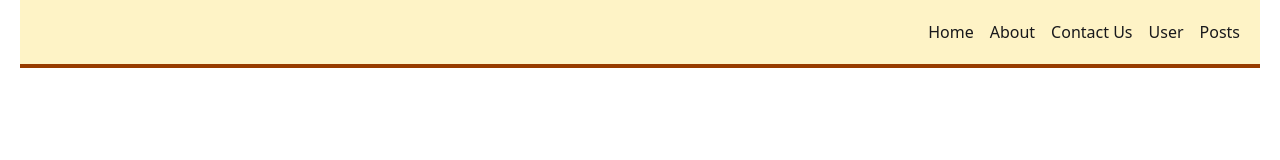
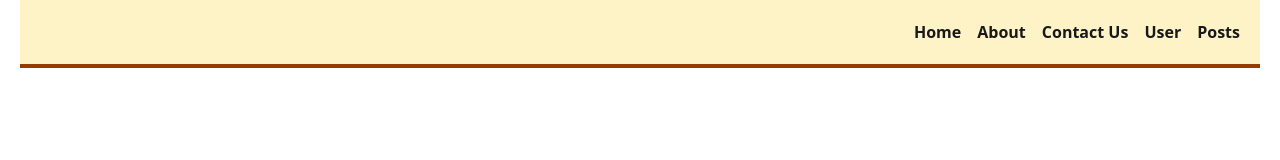
Before and after one commit to sadhin28/introduction-to-react-router, a React (Vite) app: page / in a window 1280 px wide. Shown: the top 160 px of the page. Built offline with nearby package versions, Linux system fonts and the light colour scheme.

Commit message:
add post data from json

```diff
--- a/src/Components/Header/Header.jsx
+++ b/src/Components/Header/Header.jsx
@@ -2,7 +2,7 @@ import { Link} from "react-router-dom";
 
 const Header = () => {
     return (
-        <div className=" sticky top-0  border-b-4 border-amber-800 py-5 px-5 bg-amber-100 flex justify-end gap-4 ">
+        <div className=" sticky top-0 text-md:2xl font-black border-b-4 border-amber-800 py-5 px-5 bg-amber-100 flex justify-end gap-4 ">
 
          <Link to='/'>Home</Link>
          <Link to='/about'>About</Link>
```
